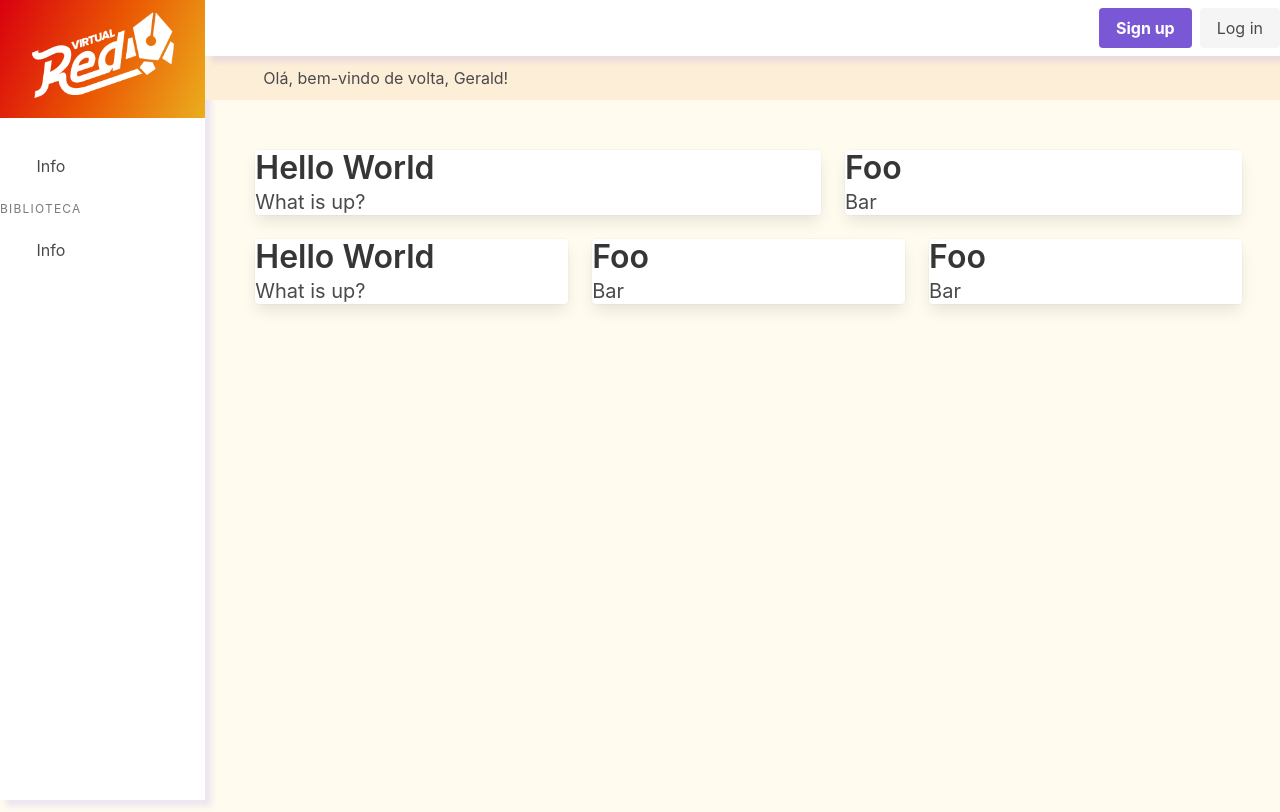
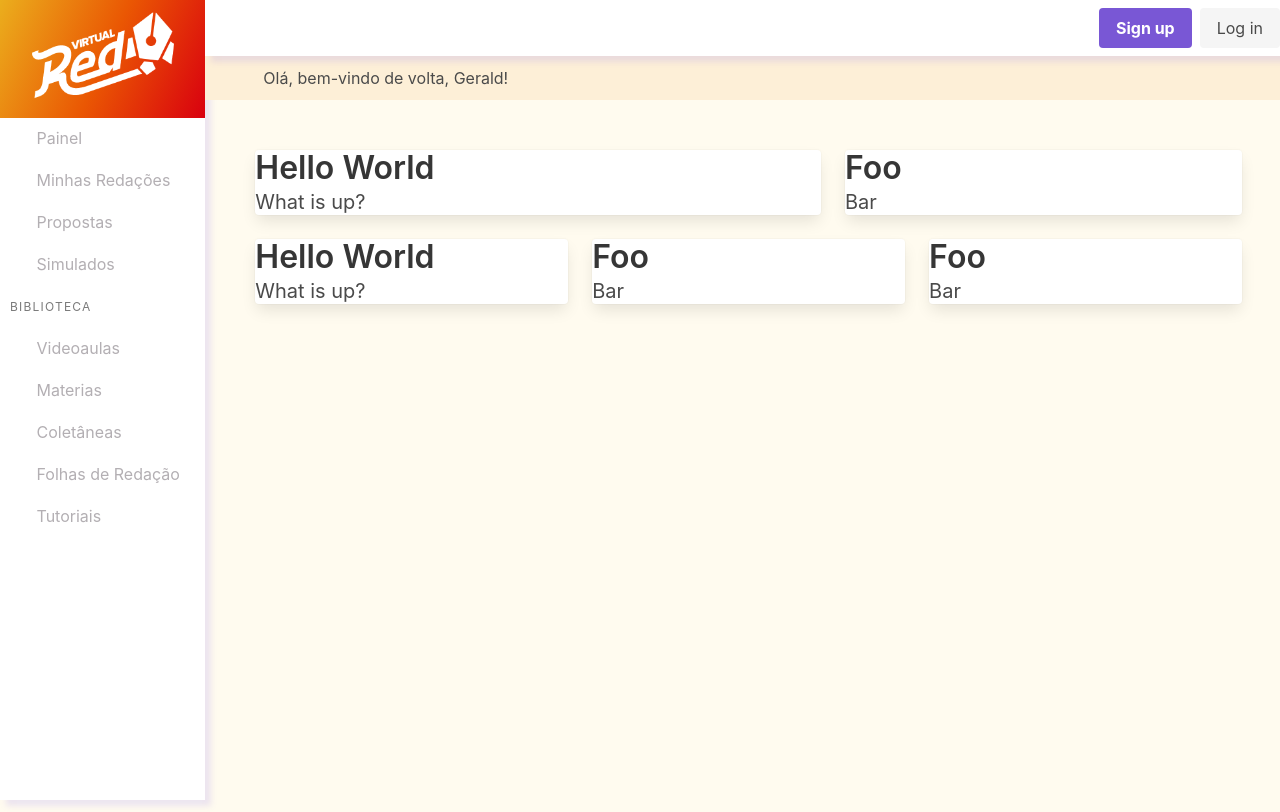
Before and after one commit to matheus-manoel/Red-Online-Challenge, a Vue app in the folder ui/: page / in a window 1280 px wide. Built offline with nearby package versions, Linux system fonts and the light colour scheme; some icons are missing.

Commit message:
Add right color to active navbar links.

```diff
--- a/ui/src/components/Sidebar.vue
+++ b/ui/src/components/Sidebar.vue
@@ -5,12 +5,19 @@
     </div>
     <b-menu>
       <b-menu-list>
-        <span class="icon-home" />
-        <b-icon pack="redonicons" icon="icon-home"></b-icon>
-        <b-menu-item icon-pack="redonicons" icon="icon-home" label="Info"></b-menu-item>
+        <!--<span class="icon-home" />
+        <b-icon pack="redonicons" icon="icon-home"></b-icon>-->
+        <b-menu-item icon-pack="redonicons" icon="icon-home" label="Painel"></b-menu-item>
+        <b-menu-item icon="a" label="Minhas Redações"></b-menu-item>
+        <b-menu-item icon="a" label="Propostas"></b-menu-item>
+        <b-menu-item icon="a" label="Simulados"></b-menu-item>
       </b-menu-list>
       <b-menu-list label="Biblioteca">
-        <b-menu-item icon="information-outline" label="Info"></b-menu-item>
+        <b-menu-item icon="information-outline" label="Videoaulas"></b-menu-item>
+        <b-menu-item icon="information-outline" label="Materias"></b-menu-item>
+        <b-menu-item icon="information-outline" label="Coletâneas"></b-menu-item>
+        <b-menu-item icon="information-outline" label="Folhas de Redação"></b-menu-item>
+        <b-menu-item icon="information-outline" label="Tutoriais"></b-menu-item>
       </b-menu-list>
     </b-menu>
   </section>
@@ -41,13 +48,29 @@ export default {
 }
 </script>
 
+<style>
+.menu-list a {
+  border-radius: 0;
+}
+
+.menu-list a {
+  color: #B3AFB3;
+}
+
+.menu-list a.is-active {
+  background: #F5B40026 0% 0% no-repeat padding-box;
+  opacity: 1;
+  color: #A5220C;
+  border-left: 5px solid #EC8700;
+  padding-left: 7px;
+}
+</style>
+
 <style scoped>
 @import "https://file.myfontastic.com/SBqPSxgJ9ZpScWYRpfw4ga/icons.css";
-</style>
 
-<style>
 .logo-container {
-  background: transparent linear-gradient(114deg, #D9000F 0%, #EA5703 51%, #EBAE1D 100%) 0% 0% no-repeat padding-box;
+  background: transparent linear-gradient(114deg, #EBAE1D 0%, #EA5703 51%, #D9000F 100%) 0% 0% no-repeat padding-box;
   opacity: 1;
   display: flex;
   justify-content: center;
@@ -62,4 +85,9 @@ export default {
   background-color: #FFFFFF;
   min-height: 100vh;
 }
+
+.menu-label {
+  padding-left: 10px;
+  border-radius: 0;
+}
 </style>
```
